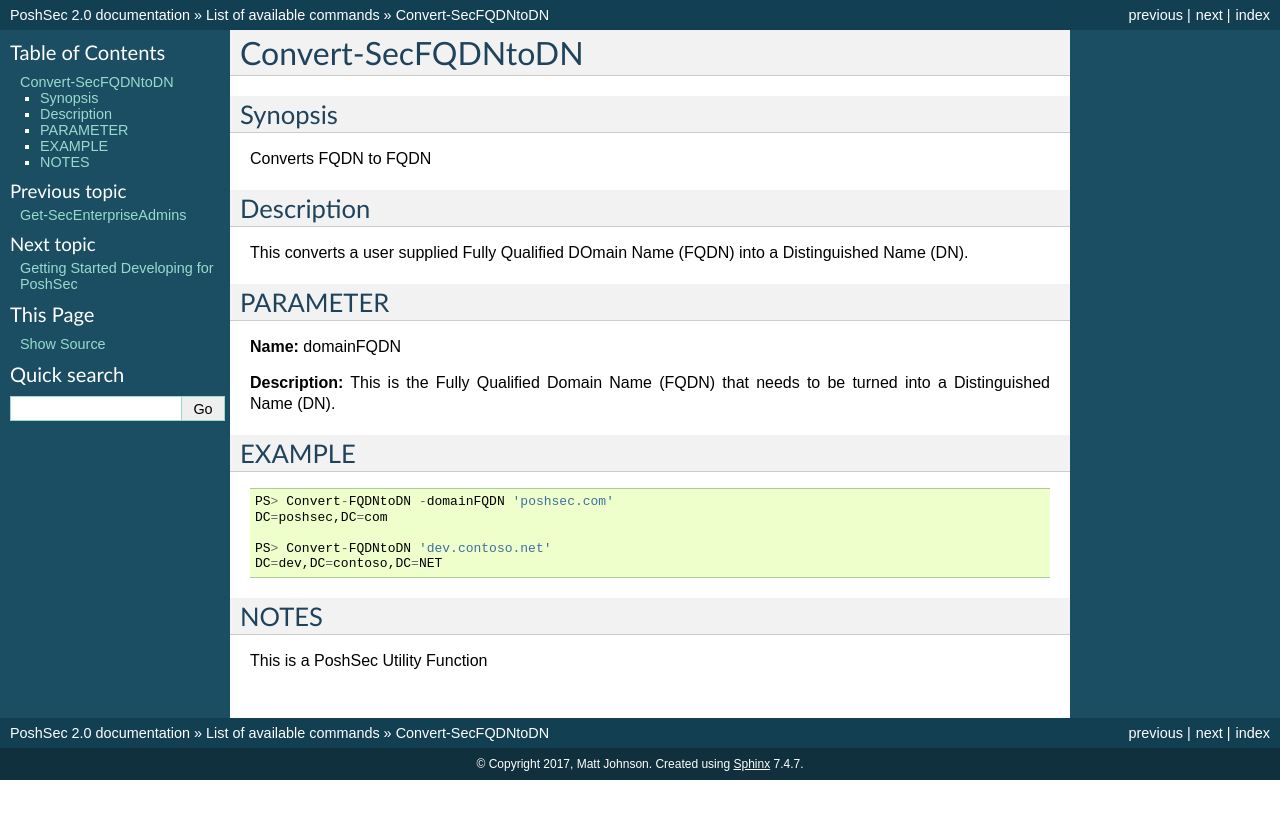
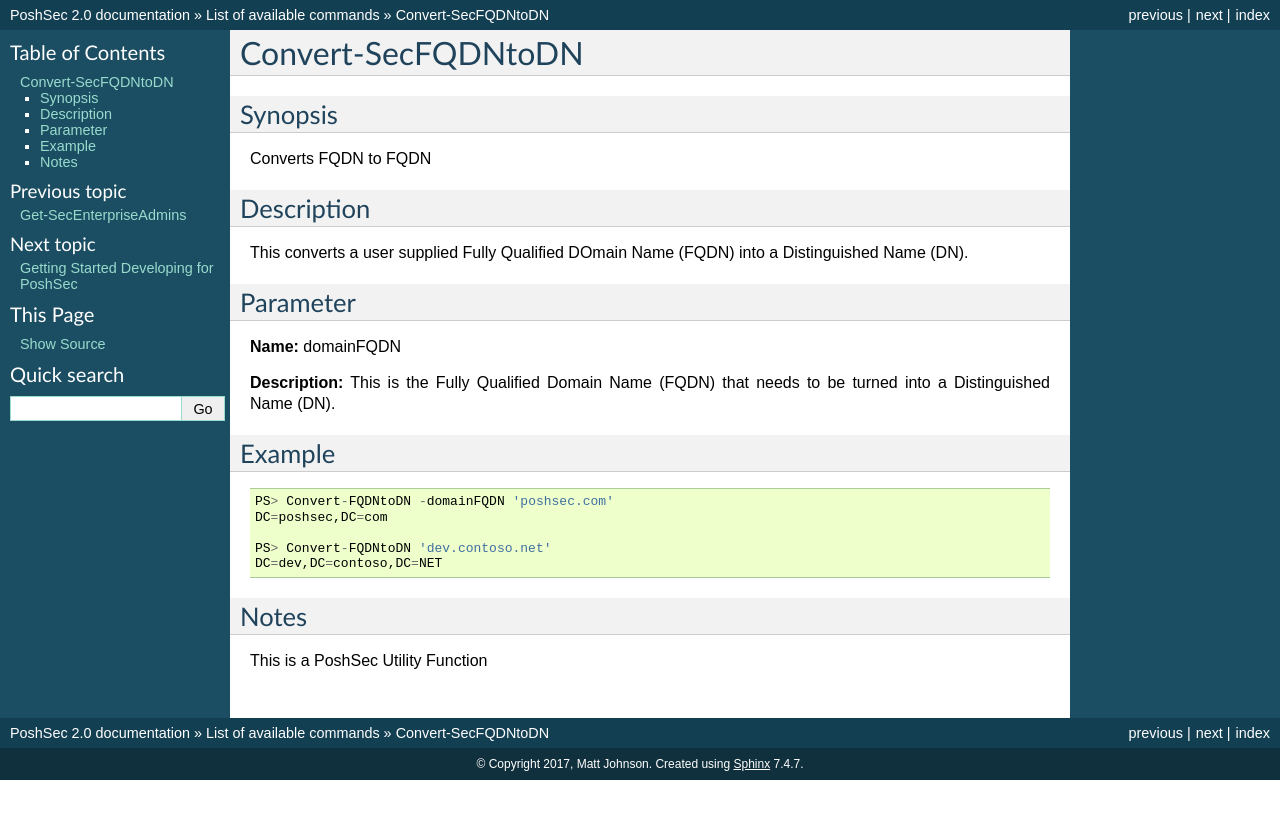
Before and after one commit to PoshSec/PoshSecDocs, a Sphinx documentation site: the page built from source/utility/convertfqdntodn.rst, in a window 1280 px wide. Shown: the top 819 px of the page. Built offline with Sphinx 7.4.7, drawn with Linux system fonts in a browser that asks for light colours.

Commit message:
Change Case
Change case on headings.

```diff
--- a/source/utility/convertfqdntodn.rst
+++ b/source/utility/convertfqdntodn.rst
@@ -11,14 +11,14 @@ Description
 
 This converts a user supplied Fully Qualified DOmain Name (FQDN) into a Distinguished Name (DN).
 
-PARAMETER
+Parameter
 ---------
 
 **Name:** domainFQDN
 
 **Description:** This is the Fully Qualified Domain Name (FQDN) that needs to be turned into a Distinguished Name (DN).
 
-EXAMPLE
+Example
 -------
 ::
 
@@ -28,7 +28,7 @@ EXAMPLE
     PS> Convert-FQDNtoDN 'dev.contoso.net'
     DC=dev,DC=contoso,DC=NET
 
-NOTES
+Notes
 -----
 
 This is a PoshSec Utility Function
```
